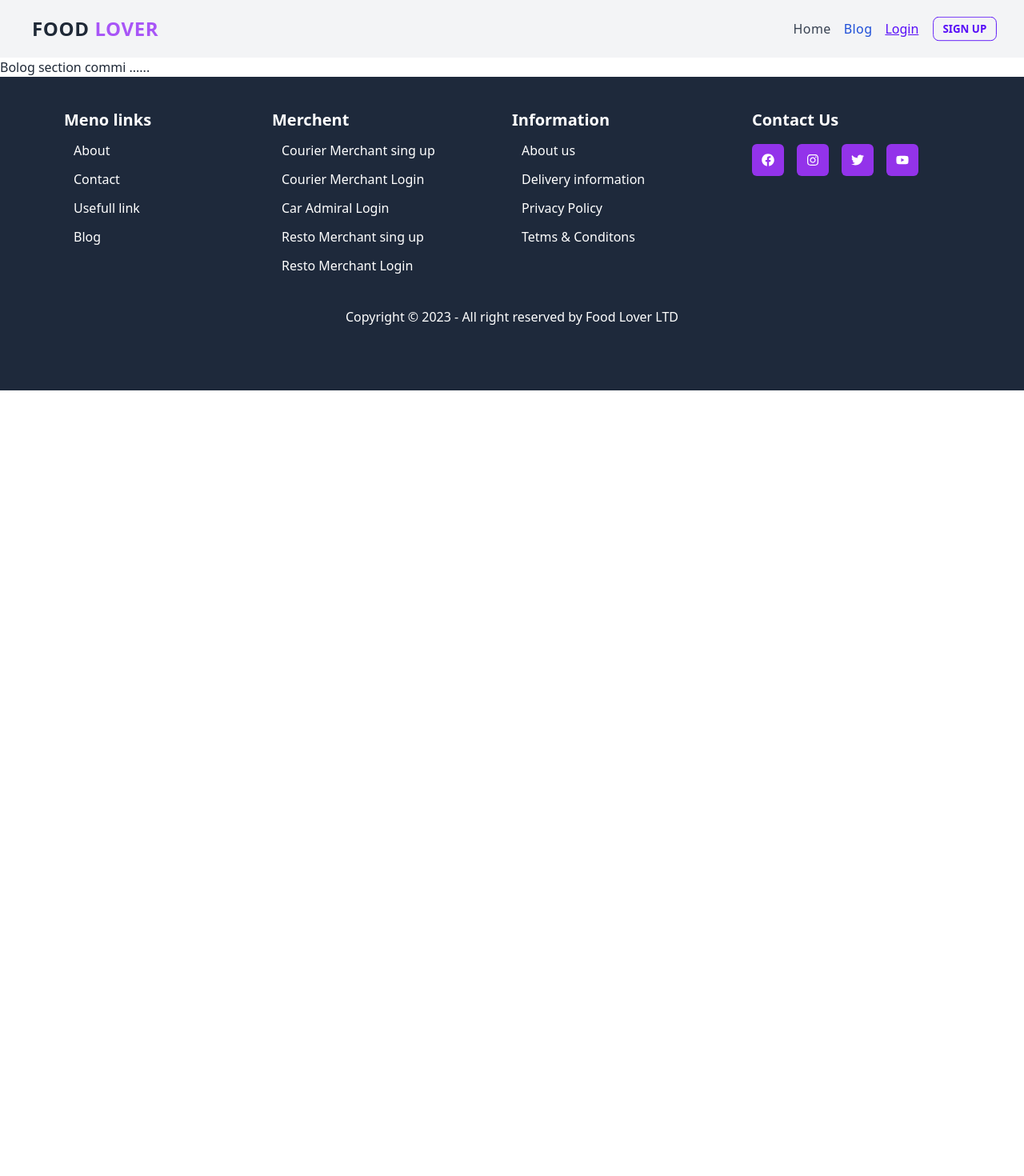
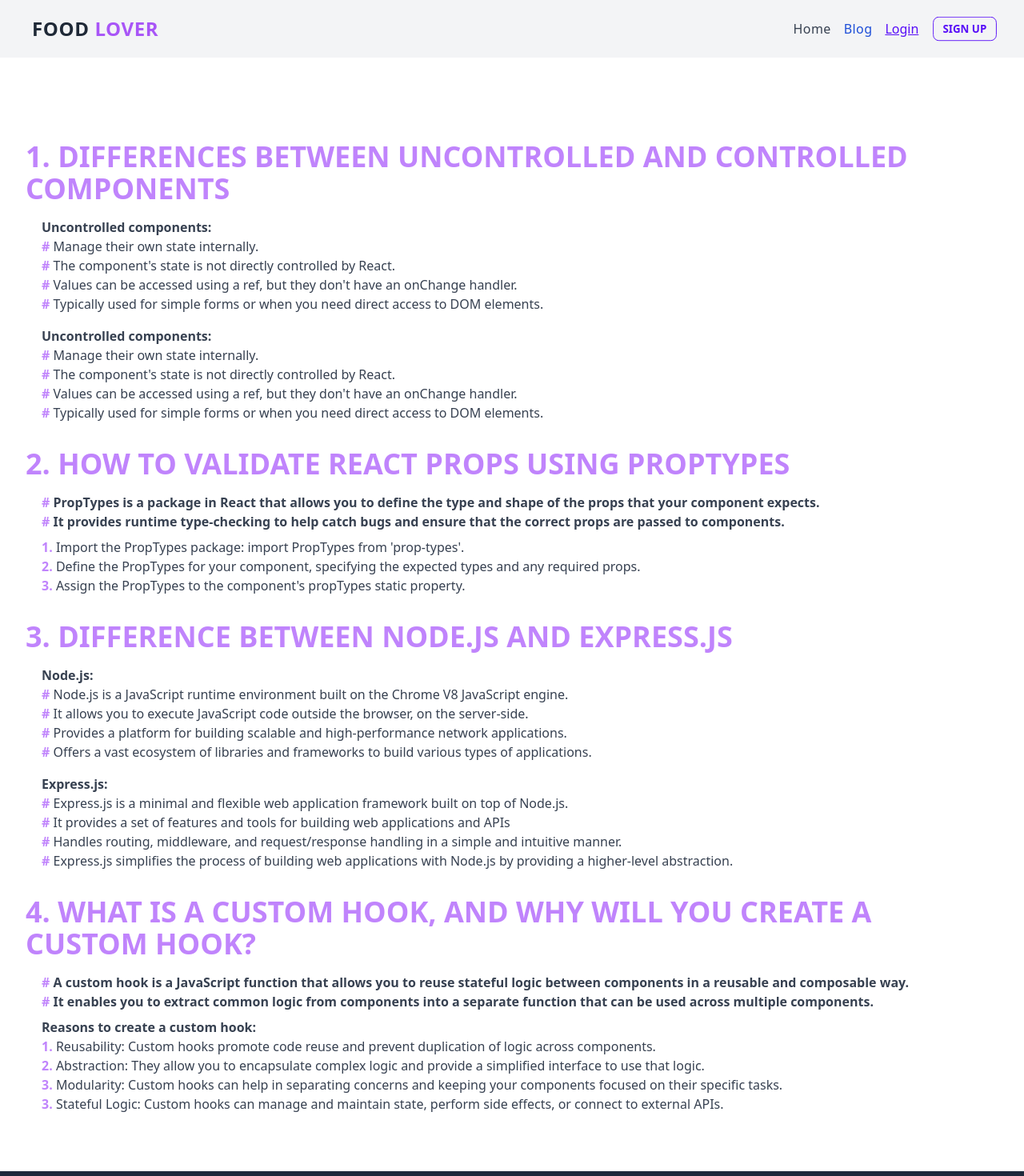
Before and after one commit to mehedihasan8/Food-lover-client, a React (Vite) app: page /blog in a window 1280 px wide. Shown: the top 1470 px of the page at 80% size. Before the commit the page ends 800 px from the top, so only its background shows below. Built offline with nearby package versions, Linux system fonts and the light colour scheme; no server answers.

Commit message:
Ans blog page Questotion

```diff
--- a/src/Pages/Home/Blog/Blog.jsx
+++ b/src/Pages/Home/Blog/Blog.jsx
@@ -2,8 +2,167 @@ import React from "react";
 
 const Blog = () => {
   return (
-    <div>
-      <h1>Bolog section commi ......</h1>
+    <div className=" my-container">
+      <div className="mt-16">
+        <h2 className="md:text-4xl text-3xl ms-2 md:ms-0 text-purple-400 font-bold mb-4">
+          1. DIFFERENCES BETWEEN UNCONTROLLED AND CONTROLLED COMPONENTS
+        </h2>
+        <h4 className="ms-5 font-semibold text-gray-700">
+          Uncontrolled components:
+        </h4>
+        <p className="ms-5 text-gray-700">
+          <span className="text-purple-400 font-semibold">#</span> Manage their
+          own state internally.
+        </p>
+        <p className="ms-5 text-gray-700">
+          <span className="text-purple-400 font-semibold">#</span> The
+          component's state is not directly controlled by React.
+        </p>
+        <p className="ms-5 text-gray-700">
+          <span className="text-purple-400 font-semibold">#</span> Values can be
+          accessed using a ref, but they don't have an onChange handler.
+        </p>
+        <p className="ms-5 text-gray-700">
+          <span className="text-purple-400 font-semibold">#</span> Typically
+          used for simple forms or when you need direct access to DOM elements.
+        </p>
+        <h4 className="ms-5 font-semibold text-gray-700 mt-4">
+          Uncontrolled components:
+        </h4>
+        <p className="ms-5 text-gray-700">
+          <span className="text-purple-400 font-semibold">#</span> Manage their
+          own state internally.
+        </p>
+        <p className="ms-5 text-gray-700">
+          <span className="text-purple-400 font-semibold">#</span> The
+          component's state is not directly controlled by React.
+        </p>
+        <p className="ms-5 text-gray-700">
+          <span className="text-purple-400 font-semibold">#</span> Values can be
+          accessed using a ref, but they don't have an onChange handler.
+        </p>
+        <p className="ms-5 text-gray-700">
+          <span className="text-purple-400 font-semibold">#</span> Typically
+          used for simple forms or when you need direct access to DOM elements.
+        </p>
+      </div>
+
+      {/* ---------Q2-------------- */}
+      <div className="my-8">
+        <h2 className="md:text-4xl text-3xl ms-2 md:ms-0 text-purple-400 font-bold mb-4">
+          2. HOW TO VALIDATE REACT PROPS USING PROPTYPES
+        </h2>
+        <h4 className="ms-5 font-semibold text-gray-700">
+          <span className="text-purple-400 font-semibold">#</span> PropTypes is
+          a package in React that allows you to define the type and shape of the
+          props that your component expects.
+        </h4>
+        <h4 className="ms-5 font-semibold text-gray-700 mb-2">
+          <span className="text-purple-400 font-semibold">#</span> It provides
+          runtime type-checking to help catch bugs and ensure that the correct
+          props are passed to components.
+        </h4>
+        <p className="ms-5 text-gray-700">
+          <span className="text-purple-400 font-semibold">1.</span> Import the
+          PropTypes package: import PropTypes from 'prop-types'.
+        </p>
+        <p className="ms-5 text-gray-700">
+          <span className="text-purple-400 font-semibold">2.</span> Define the
+          PropTypes for your component, specifying the expected types and any
+          required props.
+        </p>
+        <p className="ms-5 text-gray-700">
+          <span className="text-purple-400 font-semibold">3.</span> Assign the
+          PropTypes to the component's propTypes static property.
+        </p>
+      </div>
+
+      {/* ---------Q3-------------- */}
+      <div className="my-8">
+        <h2 className="md:text-4xl text-3xl ms-2 md:ms-0 text-purple-400 font-bold mb-4">
+          3. DIFFERENCE BETWEEN NODE.JS AND EXPRESS.JS
+        </h2>
+        <h4 className="ms-5 font-semibold text-gray-700">Node.js:</h4>
+        <p className="ms-5 text-gray-700">
+          <span className="text-purple-400 font-semibold">#</span> Node.js is a
+          JavaScript runtime environment built on the Chrome V8 JavaScript
+          engine.
+        </p>
+        <p className="ms-5 text-gray-700">
+          <span className="text-purple-400 font-semibold">#</span> It allows you
+          to execute JavaScript code outside the browser, on the server-side.
+        </p>
+        <p className="ms-5 text-gray-700">
+          <span className="text-purple-400 font-semibold">#</span> Provides a
+          platform for building scalable and high-performance network
+          applications.
+        </p>
+        <p className="ms-5 text-gray-700">
+          <span className="text-purple-400 font-semibold">#</span> Offers a vast
+          ecosystem of libraries and frameworks to build various types of
+          applications.
+        </p>
+        <h4 className="ms-5 font-semibold text-gray-700 mt-4">Express.js:</h4>
+        <p className="ms-5 text-gray-700">
+          <span className="text-purple-400 font-semibold">#</span> Express.js is
+          a minimal and flexible web application framework built on top of
+          Node.js.
+        </p>
+        <p className="ms-5 text-gray-700">
+          <span className="text-purple-400 font-semibold">#</span> It provides a
+          set of features and tools for building web applications and APIs
+        </p>
+        <p className="ms-5 text-gray-700">
+          <span className="text-purple-400 font-semibold">#</span> Handles
+          routing, middleware, and request/response handling in a simple and
+          intuitive manner.
+        </p>
+        <p className="ms-5 text-gray-700">
+          <span className="text-purple-400 font-semibold">#</span> Express.js
+          simplifies the process of building web applications with Node.js by
+          providing a higher-level abstraction.
+        </p>
+      </div>
+
+      {/* ---------Q4-------------- */}
+      <div className="my-8">
+        <h2 className="md:text-4xl text-3xl ms-2 md:ms-0 text-purple-400 font-bold mb-4">
+          4. WHAT IS A CUSTOM HOOK, AND WHY WILL YOU CREATE A CUSTOM HOOK?
+        </h2>
+        <h4 className="ms-5 font-semibold text-gray-700">
+          <span className="text-purple-400 font-semibold">#</span> A custom hook
+          is a JavaScript function that allows you to reuse stateful logic
+          between components in a reusable and composable way.
+        </h4>
+        <h4 className="ms-5 font-semibold text-gray-700 mb-2">
+          <span className="text-purple-400 font-semibold">#</span> It enables
+          you to extract common logic from components into a separate function
+          that can be used across multiple components.
+        </h4>
+        <h4 className="ms-5 font-semibold text-gray-700 ">
+          Reasons to create a custom hook:
+        </h4>
+        <p className="ms-5 text-gray-700">
+          <span className="text-purple-400 font-semibold">1.</span> Reusability:
+          Custom hooks promote code reuse and prevent duplication of logic
+          across components.
+        </p>
+        <p className="ms-5 text-gray-700">
+          <span className="text-purple-400 font-semibold">2.</span> Abstraction:
+          They allow you to encapsulate complex logic and provide a simplified
+          interface to use that logic.
+        </p>
+        <p className="ms-5 text-gray-700">
+          <span className="text-purple-400 font-semibold">3.</span> Modularity:
+          Custom hooks can help in separating concerns and keeping your
+          components focused on their specific tasks.
+        </p>
+        <p className="ms-5 text-gray-700">
+          <span className="text-purple-400 font-semibold">3.</span> Stateful
+          Logic: Custom hooks can manage and maintain state, perform side
+          effects, or connect to external APIs.
+        </p>
+      </div>
     </div>
   );
 };
--- a/src/Pages/Sherid/ErrorPage/ErrorPage.css
+++ b/src/Pages/Sherid/ErrorPage/ErrorPage.css
@@ -1,8 +1,8 @@
 .error-page-bg {
   padding: 2rem 7%;
-  background: url(https://img.freepik.com/free-vector/page-found-concept-illustration_114360-1869.jpg);
+  background: url(https://c8.alamy.com/comp/PW6BK4/white-background-with-blue-tire-track-path-and-404-error-page-sample-PW6BK4.jpg);
   background-size: cover;
-  background-position: center;
+  background-position: top;
   background-repeat: no-repeat;
   min-height: 100vh;
   display: flex;
--- a/src/Pages/Sherid/ErrorPage/ErrorPage.jsx
+++ b/src/Pages/Sherid/ErrorPage/ErrorPage.jsx
@@ -7,16 +7,26 @@ const ErrorPage = () => {
   console.log(error.message);
   return (
     <div className="error-page-bg">
-      <div className="w-full">
-        <h1 className="text-8xl text-red-600 font-bold text-center">OPSE !</h1>
-        <h2 className="text-2xl text-red-800 font-bold text-center">
+      <div className="w-5/6  my-6">
+        <div className="my-10">
+          <h1 className="text-7xl text-red-600 font-bold text-center">
+            <span className="text-8xl text-red-600 font-bold text-center">
+              O
+            </span>
+            OPS !
+          </h1>
+          <h1 className="text-8xl text-red-600 font-bold text-center">
+            Page Not Found !
+          </h1>
+          <h2 className="text-2xl text-red-800 font-bold text-center mt-4">
             {error?.message}
           </h2>
           <Link to="/">
-          <span className="flex justify-center mt-3">
+            <span className="flex justify-center mt-6">
               <button className="btn flex justify-center">Back to Home</button>
             </span>
           </Link>
+        </div>
       </div>
     </div>
   );
```
Also changed, not shown: public/image/error.jpeg (added). Lines whose indentation alone changed are shown as unchanged.
